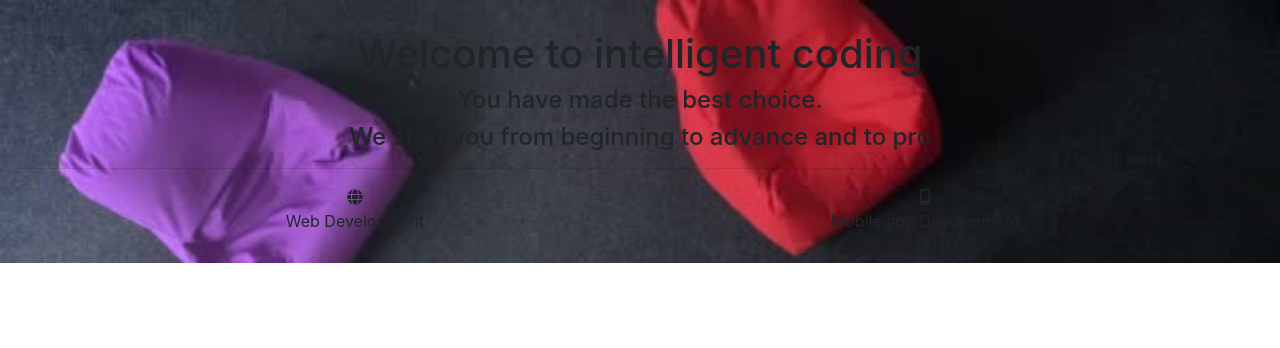
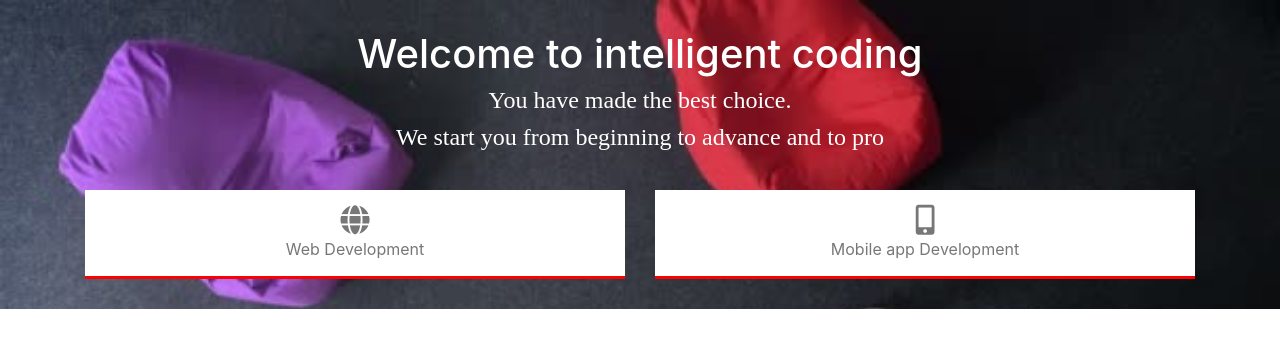
Before and after one commit to YakubuAmidu/Intelligentcoding, a React (Create React App) app: page /HomeScreen in a window 1280 px wide. Shown: the top 348 px of the page. Built offline with nearby package versions, Linux system fonts and the light colour scheme; a web font is replaced by a local one.

Commit message:
Commiting changes

```diff
--- a/src/components/App.css
+++ b/src/components/App.css
@@ -73,3 +73,28 @@
   text-align: center;
   padding-top: 30px;
 }
+
+.Header-primary {
+  padding-bottom: 30px;
+}
+
+.Header-primary-main {
+  color: #fff;
+}
+
+.Header-primary-sub {
+  font-family: "Bebas Neue", cursive;
+  color: #fff;
+}
+
+.Header-course-main {
+  background-color: #fff;
+  border-bottom: 3px solid red;
+  padding-top: 15px;
+  padding-bottom: 15px;
+  color: #777;
+}
+
+.iconone {
+  font-size: 30px;
+}
--- a/src/screens/HomeScreen.js
+++ b/src/screens/HomeScreen.js
@@ -11,19 +11,18 @@ const HomeScreen = () => {
           We start you from beginning to advance and to pro
         </h4>
       </div>
-      <hr />
 
       <Container className="container-course">
         <Row>
           <Col>
             <div className="Header-course-main">
-              <i class="fas fa-globe"></i>
+              <i class="fas fa-globe iconone"></i>
               <div className="Header-course-sub">Web Development</div>
             </div>
           </Col>
           <Col>
             <div className="Header-course-main">
-              <i class="fas fa-mobile-alt"></i>
+              <i class="fas fa-mobile-alt iconone"></i>
               <div className="Header-course-sub">Mobile app Development</div>
             </div>
           </Col>
```
